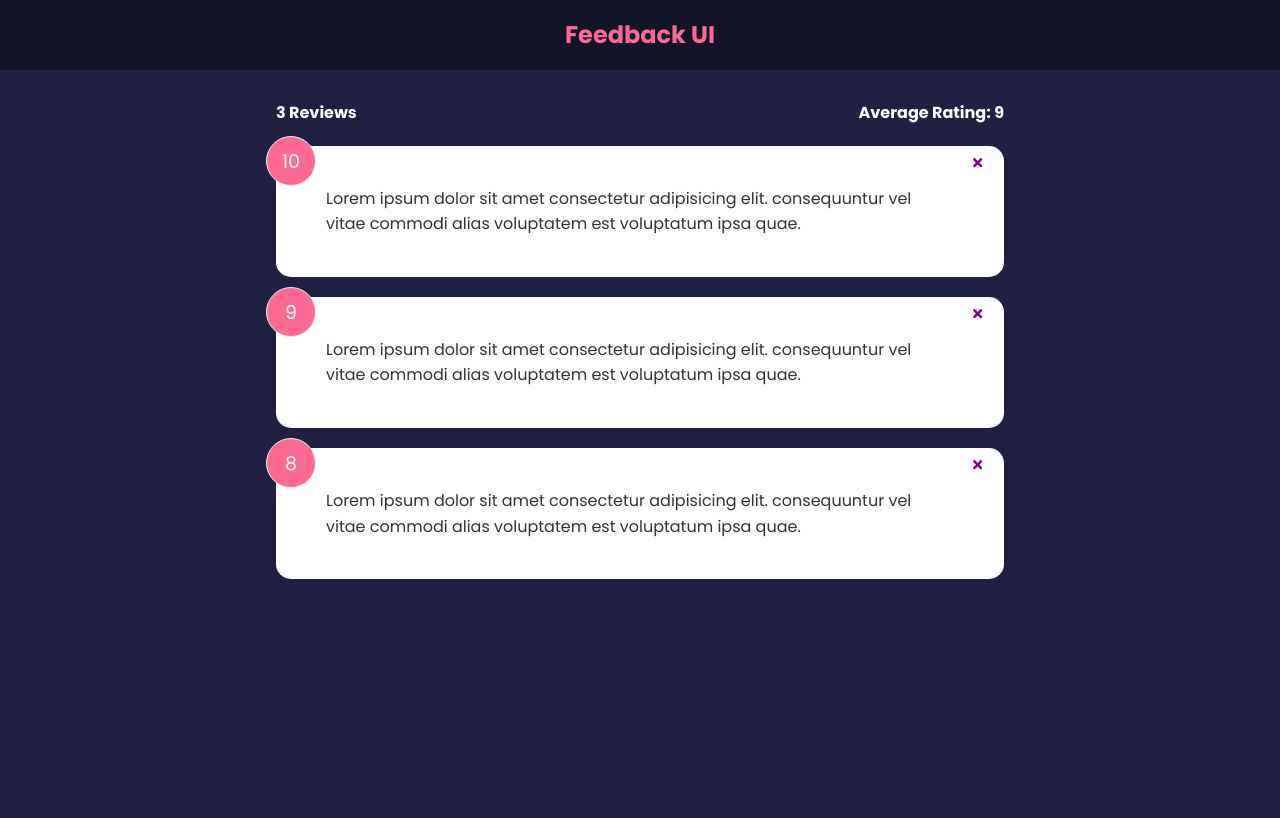
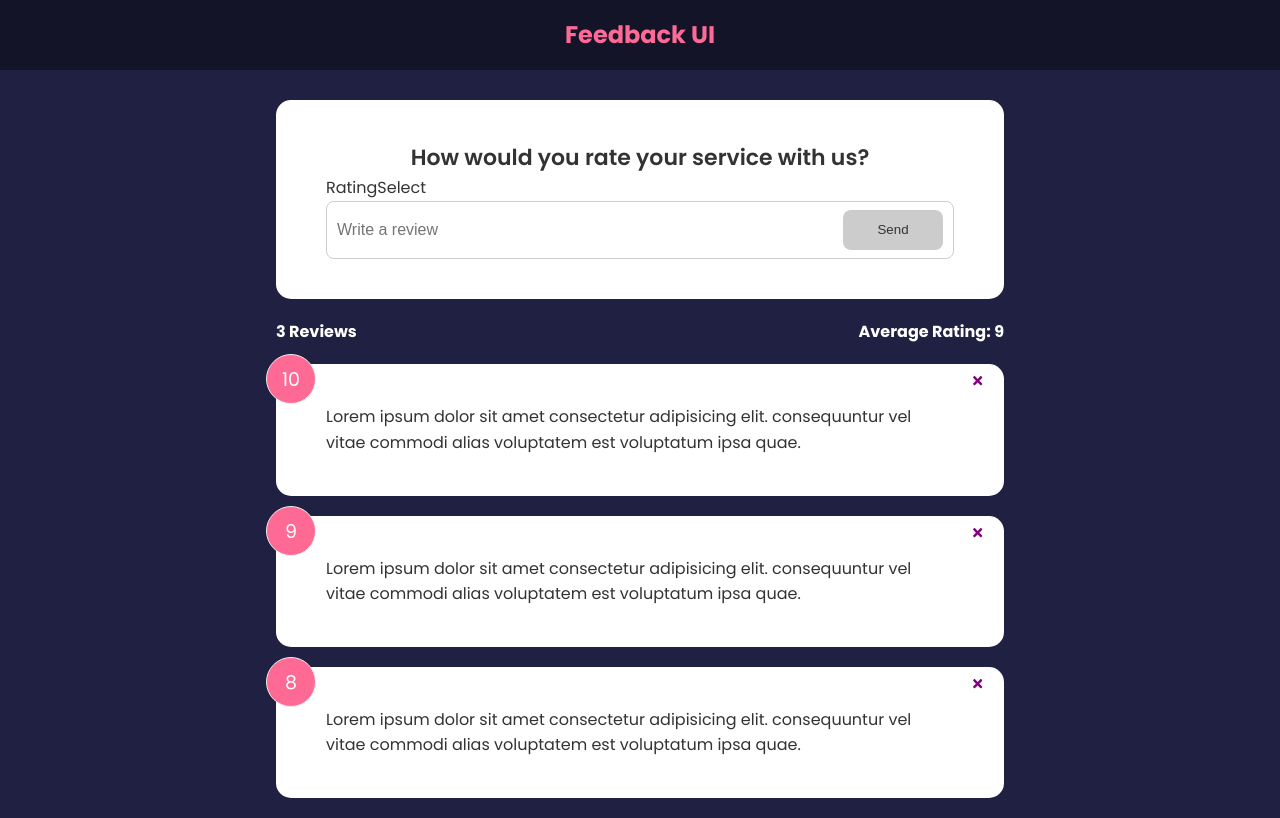
Before and after one commit to CFeliciano22/Feedback-app-practice, a React (Create React App) app: page / in a window 1280 px wide. Built offline with nearby package versions, Linux system fonts and the light colour scheme.

Commit message:
added the form components and the rating pass props to form

```diff
--- a/src/App.js
+++ b/src/App.js
@@ -4,6 +4,7 @@
 import {useState} from 'react'
 import FeedbackList from './components/FeedbackList'
 import FeedbackStats from './components/FeedbackStats'
+import FeedbackForm from './components/FeedbackForm'
 
 function App(){
 
@@ -19,6 +20,7 @@
     <>
     <Header />
     <div className='container'>
+        <FeedbackForm/>
         <FeedbackStats feedback={feedback}/>
         <FeedbackList
             feedback={feedback}
--- /dev/null
+++ b/src/components/FeedbackForm.jsx
@@ -0,0 +1,45 @@
+import React from 'react'
+import Card from './shared/Card'
+import {useState} from 'react'
+import Button from './shared/Button'
+import RatingSelect from './RatingSelect'
+
+function FeedbackForm() {
+    const [text, setText] = useState('')
+    const [btnDisabled, setBtnDisabled] = useState(true)
+    const [message, setMessage] = useState('')
+    const [rating, setRating] = useState(0)
+
+    const handleTextChange = (e) => {
+        if (text=== '') {
+            setBtnDisabled(true)
+            setMessage(null)
+        } else if (text !== '' && text.trim().length <= 10) {
+            setBtnDisabled(true)
+            setMessage('Feedback must be at least 10 characters')
+        } else {
+            setBtnDisabled(false)
+            setMessage(null)
+        }
+
+        setText(e.target.value)
+    }
+
+  return (
+   <Card>
+       <form>
+           <h2>How would you rate your service with us?</h2>
+              <RatingSelect/>
+              <div className='input-group'>
+                  <input onChange={handleTextChange} value={text} type='text' placeholder='Write a review'/>
+                  <Button
+                    type='submit'
+                    isDisabled={btnDisabled}>Send</Button>
+              </div>
+              {message && <div className='message'>{message}</div>}
+       </form>
+   </Card>
+  )
+}
+
+export default FeedbackForm
--- a/src/components/FeedbackStats.jsx
+++ b/src/components/FeedbackStats.jsx
@@ -2,13 +2,14 @@
 
 function FeedbackStats({feedback}) {
 // calculate the average rating
-    const average = feedback.reduce((total, item) => total + item.rating, 0)/feedback.length
+    let average = feedback.reduce((total, item) => total + item.rating, 0)/feedback.length
 
+    average = average.toFixed(1).replace(/\.0$/, '')
 
   return (
     <div className='feedback-stats'>
         <h4>{feedback.length} Reviews</h4>
-        <h4>Average Rating: {average}</h4>
+        <h4>Average Rating: {isNaN(average) ? 0 : average}</h4>
     </div>
   )
 }
--- /dev/null
+++ b/src/components/RatingSelect.jsx
@@ -0,0 +1,12 @@
+import React from 'react'
+import { useState } from 'react'
+
+function RatingSelect() {
+    const [selected, setSelected] = useState(0)
+
+  return (
+    <div>RatingSelect</div>
+  )
+}
+
+export default RatingSelect
--- /dev/null
+++ b/src/components/shared/Button.jsx
@@ -0,0 +1,17 @@
+import React from 'react'
+
+function Button({children, version, type, isDisabled}) {
+  return (
+    <button type={type} disabled={isDisabled} className={`btn btn-${version}`}>
+        {children}
+    </button>
+  )
+}
+
+Button.defaultProps = {
+    version: 'primary',
+    type: 'button',
+    isDisabled: false
+}
+
+export default Button;
```
